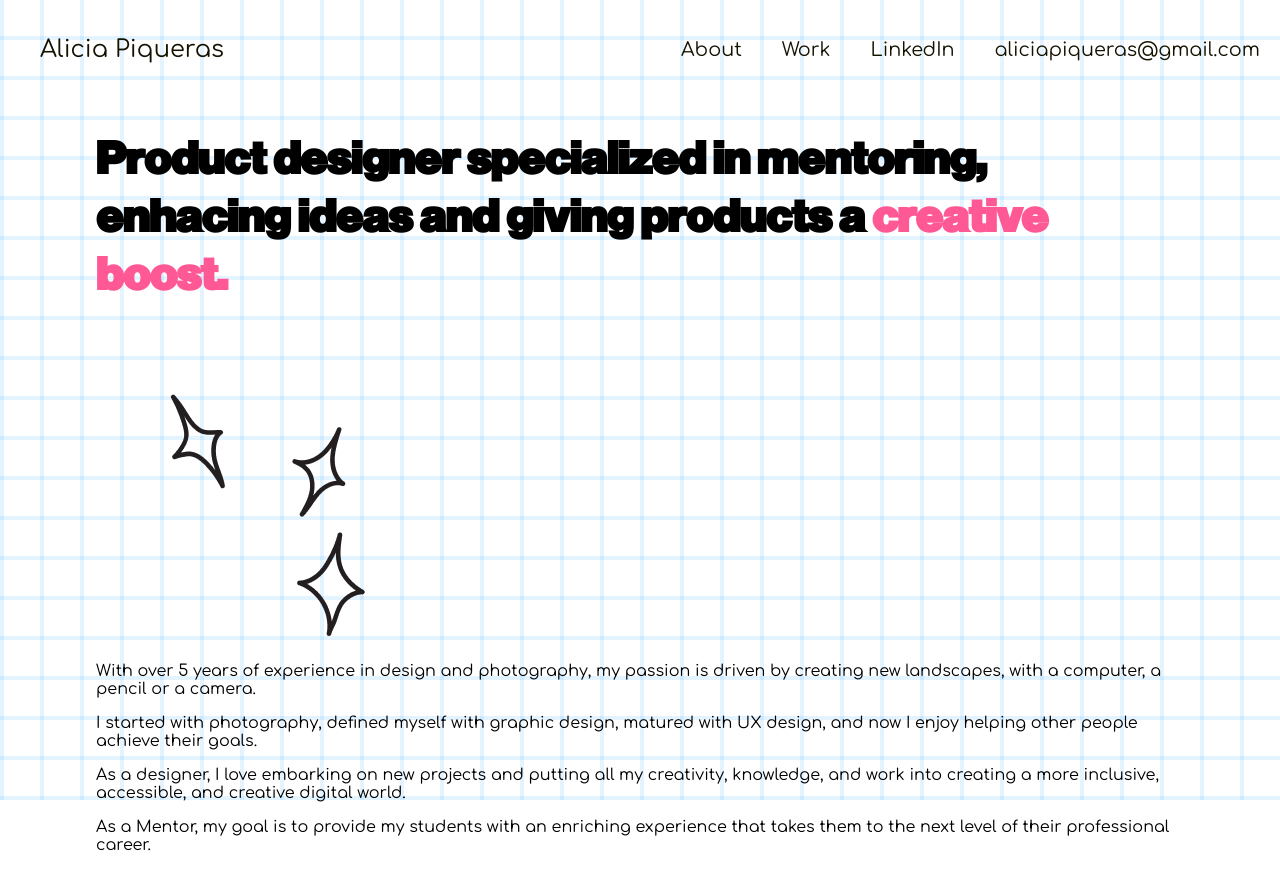
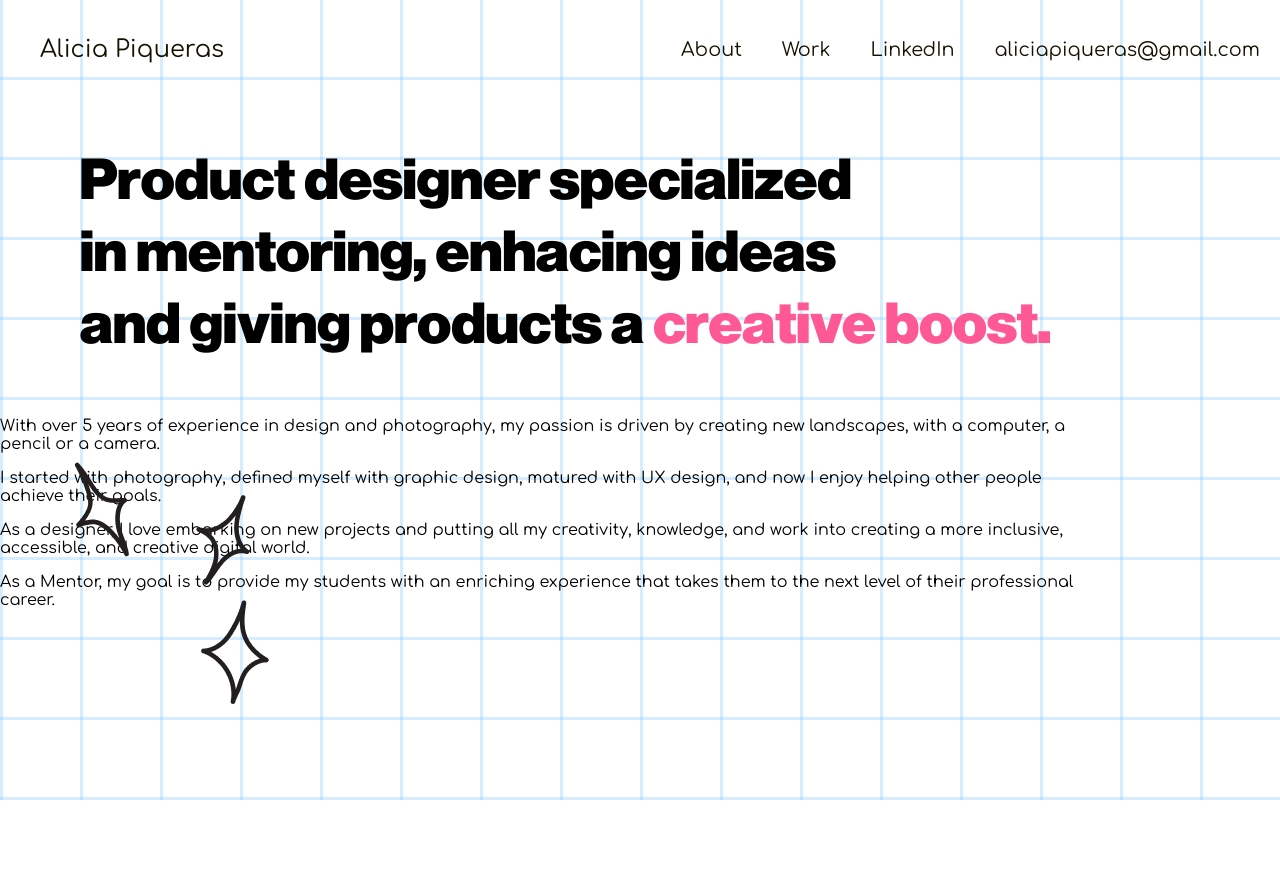
Before and after one commit to Martro96/HTML-y-CSS-I, a website built with Parcel: page src/index.html in a window 1280 px wide. After the commit the page ends 800 px from the top, so only its background shows below. Built offline with nearby package versions, Linux system fonts and the light colour scheme.

Commit message:
cambios de diseño

```diff
--- a/src/assets/styles/layouts/_home.scss
+++ b/src/assets/styles/layouts/_home.scss
@@ -17,9 +17,10 @@ body {
 .notebook-grid {
     width: 100vw;
     height: 100vh;
-    background-image: linear-gradient(0deg, transparent 1%, rgba(115, 196, 255, 0.2) 1%, rgba(115, 196, 255, 0.2) 9%, transparent 9%, transparent),
-                      linear-gradient(90deg, transparent 1%, rgba(115, 196, 255, 0.2) 1%, rgba(115, 196, 255, 0.2) 9%, transparent 9%, transparent);
-    background-size: 40px 40px;
+    background-image:
+    linear-gradient(0deg, rgba(115, 196, 255, 0.3) 3px, transparent 1px),
+    linear-gradient(90deg, rgba(115, 196, 255, 0.3) 3px, transparent 1px);
+    background-size: 80px 80px;
     z-index: 0;
     position: absolute;
 }
@@ -90,12 +91,22 @@ body {
 .container--homepage__bloque1 {
     width: 85%;
     margin: auto;
+    display: inline-flex;
+    flex-direction: column;
+    align-items: center;
+    gap: 64px;
+    position: relative;
 }
 .bloque1--texto1 {
     font-family: Nimbus, sans-serif;
-    font-size: 3rem;
-    font-weight: bolder;
+    font-size: 3.8rem;
+    padding-left: 80px;
 }
 .bloque1--texto1 span {
     color: var(--texto-spam);
 }
+.bloque1--foto1 {
+    position:absolute;
+    top: -50;
+    right:-50;
+}
--- a/src/index.html
+++ b/src/index.html
@@ -17,7 +17,9 @@
         <div class="container--homepage__bloque1">
             <div class="bloque1--intro">
                 <p class="bloque1--texto1">
-                    Product designer specialized in mentoring, enhacing ideas and giving products a <span>creative boost.</span>
+                    Product designer specialized
+                    <br>in mentoring, enhacing ideas
+                    <br>and giving products a <span>creative boost.</span>
                 </p>
                 <img class="bloque1--foto1" src="./assets/images/sparkles.png" alt="sparkles">
             <div class="bloque1--texto">
```
